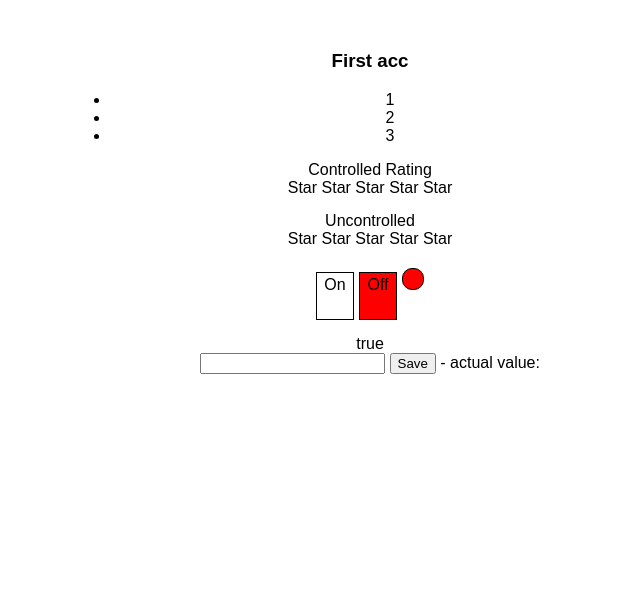
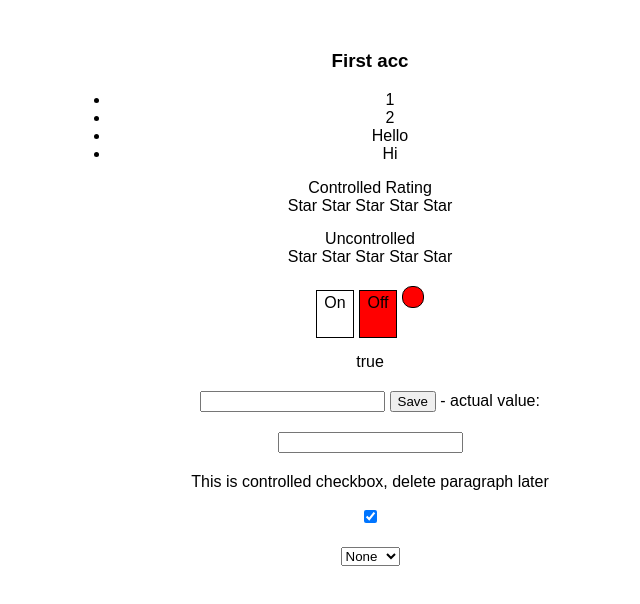
Before and after one commit to LovaVikasso/MicrotasksPlusKabzda, a React (Create React App) app: page / in a window 1280 px wide. Both pictures are taken after a click on the element "First acc". Shown: the top 604 px of the page, without its empty margins (270-910 px from the left). Built offline with nearby package versions, Linux system fonts and the light colour scheme.

Commit message:
Accordion with basic array

```diff
--- a/src/App.css
+++ b/src/App.css
@@ -12,3 +12,13 @@
 }
 .App > div {
 }
+.ControlledInput {
+    margin: 20px auto;
+}
+.UnControlledInput {
+    margin: 20px auto;
+}
+
+.ControlledSelect {
+    margin: 20px auto;
+}
--- a/src/App.tsx
+++ b/src/App.tsx
@@ -9,6 +9,9 @@ import UnControlledRating from "./components/UnControlledRating";
 import UncontrolledOnOff from "./components/UncontrolledOnOff";
 import ControlledOnOff from "./components/ControlledOnOff";
 import {UncontrolledInput} from "./components/UncontrolledInput";
+import {ControlledInput} from "./components/ControlledInput";
+import {ControlledCheckBox} from "./components/ControlledCheckBox";
+import {ControlledSelect} from "./components/ControlledSelect";
 
 
 
@@ -34,13 +37,24 @@ const App = () => {
     return (
 
         <div className="App">
-            <Accordion titleValue={'First acc'} collapsed={accordionCollapsed} onChange={()=>{setAccordionCollapsed(!accordionCollapsed)}}/>
+            <Accordion titleValue={'First acc'}
+                       collapsed={accordionCollapsed}
+                       onChange={()=>{setAccordionCollapsed(!accordionCollapsed)}}
+            items={[
+                {title:"1",value:1},
+                {title:"2",value:2},
+                {title:"Hello",value:3},
+                {title:"Hi",value:5}]}
+                       onItemClick={(value)=>alert(`Item with ID ${value} clicked`)}/>
 
             <div className="Rating"> Controlled Rating <ControlledRating value={ratingValue} onClick={setRatingValue}/></div>
             <div className="Rating"> Uncontrolled <UnControlledRating /></div>
 
             <UncontrolledOnOff onChange={setSwitchOn}/> {switchOn.toString()}
             <UncontrolledInput />
+            <ControlledInput />
+            <ControlledCheckBox />
+            <ControlledSelect/>
             {/*<ControlledOnOff value={switchOn} onChange={(switchOn)=>{setSwitchOn(switchOn)}}/>*/}
             {/*<FullInput addMessage={addMessage}/> Универсальный компонент - инпут + кнопка*/}
             {/*<div>*/}
--- a/src/components/Accordion.tsx
+++ b/src/components/Accordion.tsx
@@ -1,18 +1,28 @@
 import React, {useState} from 'react';
 
+type ItemType= {
+    title:string
+    value:any
+}
 type AccordionPropsType = {
     titleValue: string
     collapsed: boolean
     onChange:()=>void
+    items:Array<ItemType>
+    onItemClick:(value:any)=>void
+   // items:string[]
     // collapsed?:boolean
 }
+
+
 const Accordion = (props: AccordionPropsType) => {
     //let [collapsed, setCollapsed] = useState(true)
     return (
         <div>
             <AccordionTitle title={props.titleValue}  onChange={props.onChange}/>
+
+            {!props.collapsed && <AccordionBody items={props.items} onClick={props.onItemClick}/>}
             {/*<button onClick={() => {setCollapsed(!collapsed)}}>Toggle</button>*/}
-            {!props.collapsed && <AccordionBody/>}
         </div>
     );
 };
@@ -25,16 +35,17 @@ type AccordionTitlePropsType = {
 }
 const AccordionTitle = (props: AccordionTitlePropsType) => {
     return <h3 onClick={props.onChange}>{props.title}</h3>
+}
 
-
+type AccordionBodyPropsType = {
+    items:Array<ItemType>
+    onClick:(value:any)=>void
 }
-const AccordionBody = () => {
+const AccordionBody = (props:AccordionBodyPropsType) => {
     return (
         <div>
             <ul>
-                <li>1</li>
-                <li>2</li>
-                <li>3</li>
+                {props.items.map((i,index)=><li onClick={()=>{props.onClick(i.value)}}key={index}>{i.title}</li>)}
             </ul>
         </div>
     )
--- /dev/null
+++ b/src/components/ControlledCheckBox.tsx
@@ -0,0 +1,15 @@
+import React, {ChangeEvent, useState} from "react";
+
+export const ControlledCheckBox = () => {
+    const [parentValue, setParentValue] = useState(true)
+    const OnChangeHandler = (e: ChangeEvent<HTMLInputElement>) => {
+        setParentValue(e.currentTarget.checked)
+    }
+
+    return (
+        <div className="ControlledInput">
+            <p>This is controlled checkbox, delete paragraph later </p>
+            <input type="checkbox"  checked={parentValue}  onChange={OnChangeHandler}/>
+        </div>
+    );
+};
--- /dev/null
+++ b/src/components/ControlledInput.tsx
@@ -0,0 +1,14 @@
+import React, {ChangeEvent, useState} from 'react';
+
+export const ControlledInput = () => {
+    const [parentValue, setParentValue] = useState("")
+    const OnChangeHandler = (e: ChangeEvent<HTMLInputElement>) => {
+        setParentValue(e.currentTarget.value)
+    }
+
+    return (
+        <div className="ControlledInput">
+            <input value={parentValue} onChange={OnChangeHandler}/>
+        </div>
+    );
+};
--- /dev/null
+++ b/src/components/ControlledSelect.tsx
@@ -0,0 +1,19 @@
+import React, {ChangeEvent, useState} from "react";
+
+export const ControlledSelect = () => {
+    const [parentValue, setParentValue] = useState<string | undefined>(undefined)
+    const OnChangeHandler = (e: ChangeEvent<HTMLSelectElement>) => {
+        setParentValue(e.currentTarget.value)
+    }
+
+    return (
+        <div className="ControlledSelect">
+            <select value={parentValue} onChange={OnChangeHandler}>
+                <option>None</option>
+                <option value={"1"}>HTML</option>
+                <option value={"2"}>CSS</option>
+                <option value={"3"}>React</option>
+            </select>
+        </div>
+    );
+};
--- a/src/components/UncontrolledInput.tsx
+++ b/src/components/UncontrolledInput.tsx
@@ -8,7 +8,8 @@ export const UncontrolledInput = () => {
         setValue(el.value)//меняем value на текущее значение
     }
     return (
-        <div>
+        <div className="UnControlledInput">
+
             <input ref={inputRef} /> <button onClick={save}>Save </button> - actual value: {value}
         {/* в инпуте привязываем ссылку, к которой обращаемся в save  */}
         </div>
```
